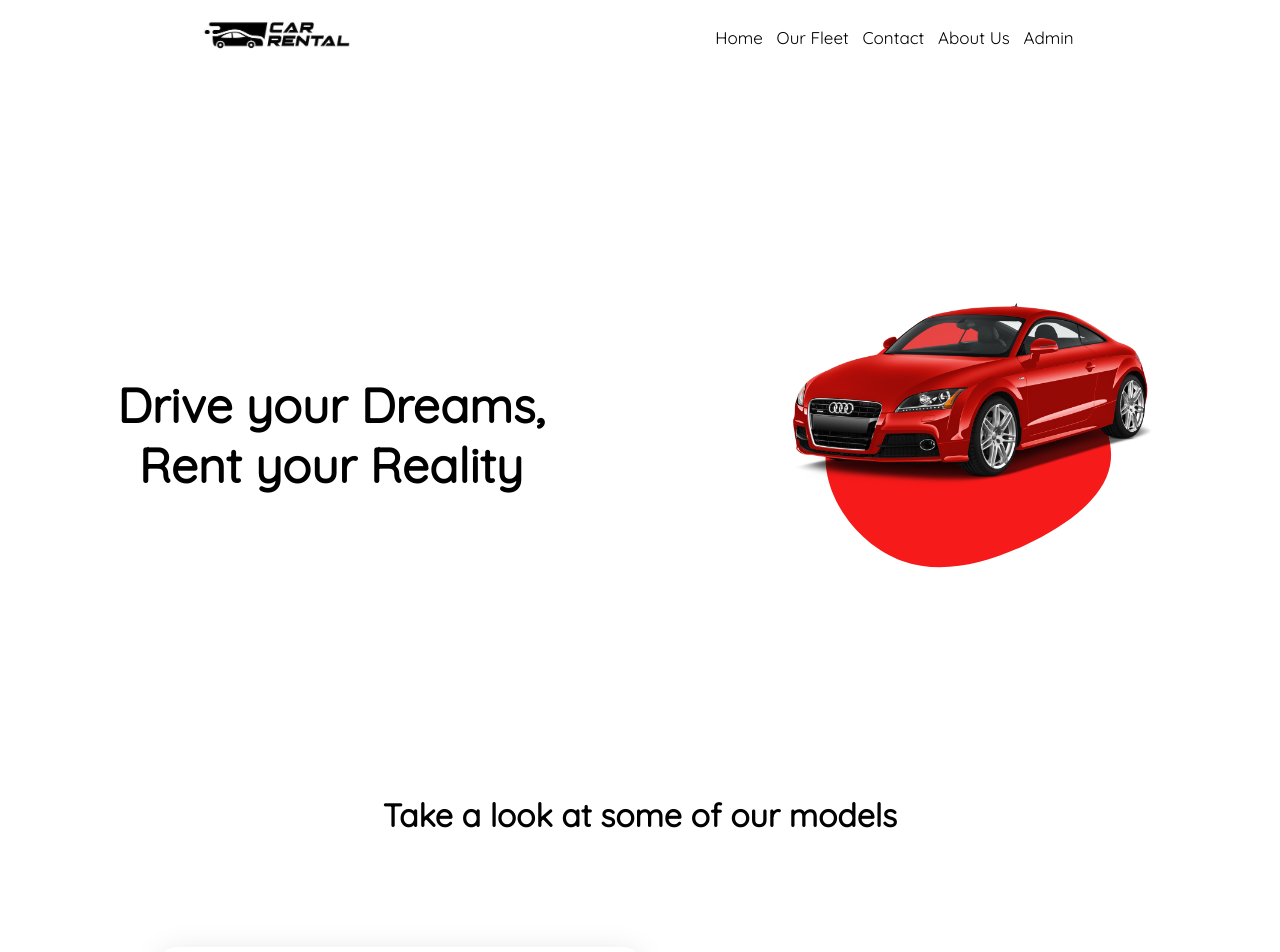
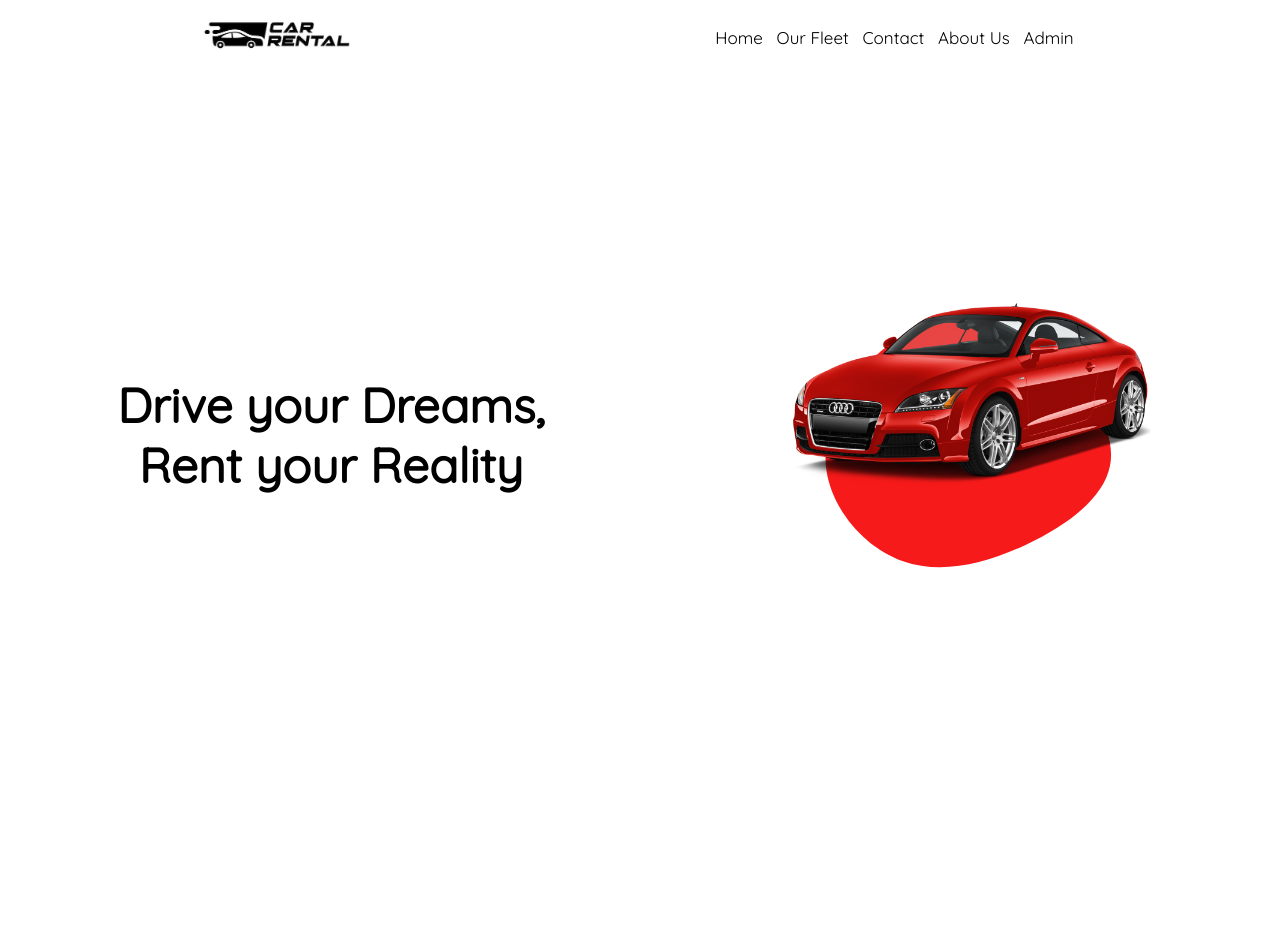
Before and after one commit to Iulian-Pavel/car-rental, a React (Vite) app: page / in a window 1280 px wide. Shown: the top 952 px of the page. After the commit the page ends 800 px from the top, so only its background shows below. Built offline with nearby package versions, Linux system fonts and the light colour scheme.

Commit message:
Revert "Added Car Display component"
This reverts commit cece8ec234c500b84e14aebd800ebf820bfb8e50.

```diff
--- a/package.json
+++ b/package.json
@@ -10,7 +10,6 @@
     "preview": "vite preview"
   },
   "dependencies": {
-    "@react-spring/web": "^9.7.5",
     "axios": "^1.7.2",
     "react": "^18.2.0",
     "react-dom": "^18.2.0",
--- a/src/Pages/LandingPage.jsx
+++ b/src/Pages/LandingPage.jsx
@@ -1,14 +1,12 @@
 import React from "react";
 import Navbar from "../components/Navbar/Navbar";
 import Header from "../components/Header/Header";
-import CarDisplay from "../components/CarDisplay/CarDisplay";
 
 function LandingPage() {
   return (
     <>
       <Navbar />
       <Header />
-      <CarDisplay />
     </>
   );
 }
```
Also changed, not shown: 1 other file (tests, documents, lock files or other folders).
